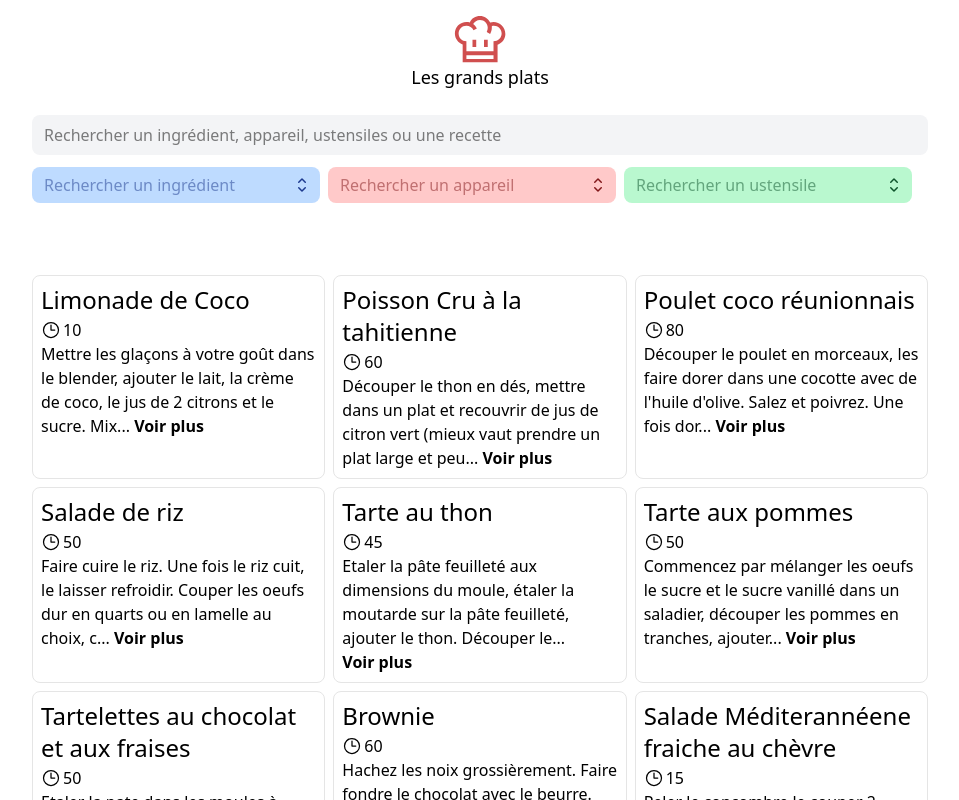
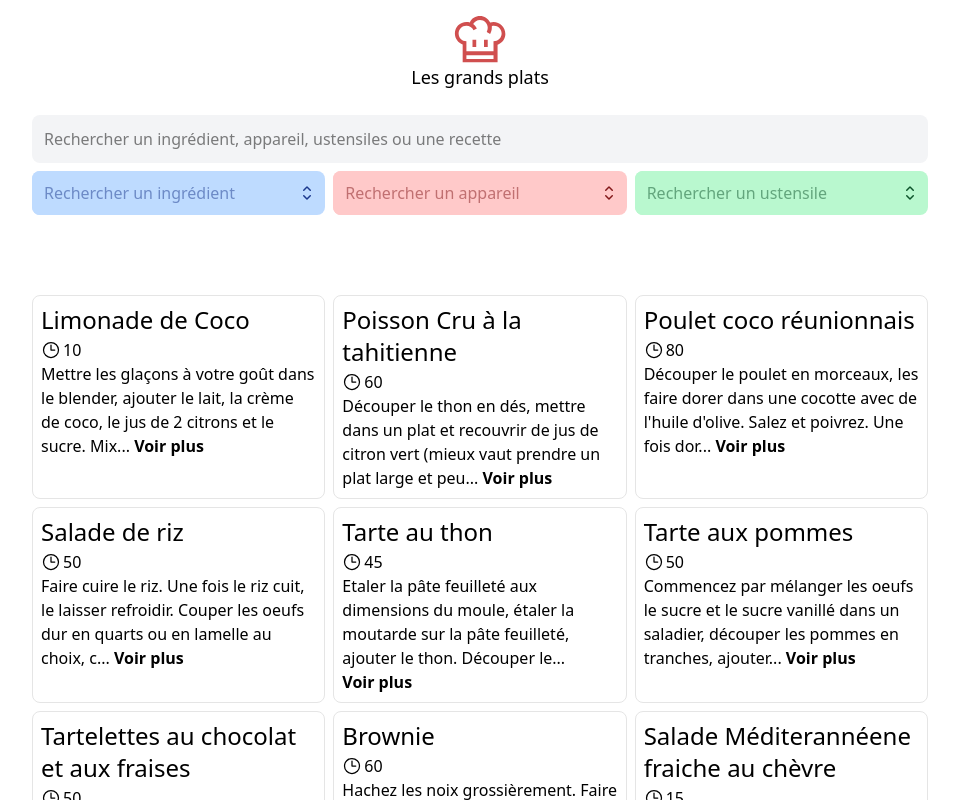
Before and after one commit to arthaud-proust-junia-isen/tp-web-les-grands-plats, a Vue app: page / in a window 1280 px wide. Shown: the top 800 px of the page, without its empty margins (160-1119 px from the left). Built offline with nearby package versions, Linux system fonts and the light colour scheme.

Commit message:
:bug: Fix small UX issues

```diff
--- a/src/components/RecipeSearcherSection.vue
+++ b/src/components/RecipeSearcherSection.vue
@@ -1,41 +1,47 @@
 <template>
   <section class="flex flex-col gap-2">
-    <header class="sticky top-0 z-10 bg-white py-2 space-y-2">
+    <header class="sticky top-0 z-10 bg-white py-2">
       <form role="search" autocomplete="off">
         <label class="flex gap-2">
           <input
             v-model="searcher.query.value"
-            class="w-full py-2 px-3 bg-gray-100 rounded-lg"
+            class="w-full py-3 px-3 bg-gray-100 rounded-lg"
             type="text"
             placeholder="Rechercher un ingrédient, appareil, ustensiles ou une recette"
           />
         </label>
       </form>
 
-      <div class="flex gap-2">
+      <div class="mt-2 flex gap-2">
         <TagSelector
+          class="flex-1"
           :options="searcher.availableIngredients.value"
           v-model="searcher.selectedIngredients.value"
+          :disabled="!searcher.availableIngredients.value.length"
           placeholder="Rechercher un ingrédient"
           type="ingredient"
         />
 
         <TagSelector
+          class="flex-1"
           :options="searcher.availableAppliances.value"
           v-model="searcher.selectedAppliances.value"
+          :disabled="!searcher.availableAppliances.value.length"
           placeholder="Rechercher un appareil"
           type="appliance"
         />
 
         <TagSelector
+          class="flex-1"
           :options="searcher.availableUstensils.value"
           v-model="searcher.selectedUstensils.value"
+          :disabled="!searcher.availableUstensils.value.length"
           placeholder="Rechercher un ustensile"
           type="ustensil"
         />
       </div>
 
-      <section class="flex gap-2">
+      <section class="mt-4 flex gap-2">
         <SearchItem
           v-for="ingredient in searcher.selectedIngredients.value"
           :key="ingredient"
--- a/src/components/TagSelector.vue
+++ b/src/components/TagSelector.vue
@@ -1,18 +1,21 @@
 <template>
-  <div class="w-72">
-    <Combobox v-model="selected" multiple>
-      <div class="relative mt-1">
+  <Combobox v-model="selected" multiple :disabled="disabled" v-slot="{ open }">
+    <div class="relative">
       <div
-          class="relative w-full cursor-default overflow-hidden rounded-lg text-left focus:outline-none focus-visible:ring-2 focus-visible:ring-white/75 focus-visible:ring-offset-2 focus-visible:ring-offset-teal-300"
+        class="relative w-full cursor-default overflow-hidden rounded-lg text-left focus:outline-none flex"
         :class="[clx.bg, clx.text]"
       >
         <ComboboxInput
-            class="w-full border-none py-2 pl-3 pr-10 text-base leading-5 focus:ring-0 focus:outline-none"
-            :class="[clx.bg, clx.text]"
+          class="w-full border-none py-3 pl-3 text-base leading-5 focus:ring-0 focus:outline-none"
+          :class="[clx.bg, clx.text, disabled && 'opacity-50']"
           :placeholder="placeholder"
+          :disabled="disabled"
           @change="query = $event.target.value"
         />
-          <ComboboxButton class="absolute inset-y-0 right-0 flex items-center pr-2">
+        <ComboboxButton
+          class="flex items-center px-2"
+          :class="[disabled && 'opacity-50', open || 'fluid-link']"
+        >
           <ChevronUpDownIcon class="h-5 w-5" :class="[clx.text]" aria-hidden="true" />
         </ComboboxButton>
       </div>
@@ -23,6 +26,7 @@
         @after-leave="query = ''"
       >
         <ComboboxOptions
+          v-if="!disabled"
           class="absolute z-10 mt-1 max-h-60 w-full overflow-auto rounded-md py-1 text-base shadow-lg ring-1 ring-black/5 focus:outline-none"
           :class="[clx.bg, clx.text]"
         >
@@ -55,7 +59,6 @@
       </TransitionRoot>
     </div>
   </Combobox>
-  </div>
 </template>
 
 <script setup lang="ts">
@@ -74,6 +77,7 @@ const props = defineProps<{
   options: Array<string>
   placeholder?: string
   type: 'ingredient' | 'ustensil' | 'appliance'
+  disabled?: boolean
 }>()
 
 const selected = defineModel<Array<string>>({
```
Lines whose indentation alone changed are shown as unchanged.
